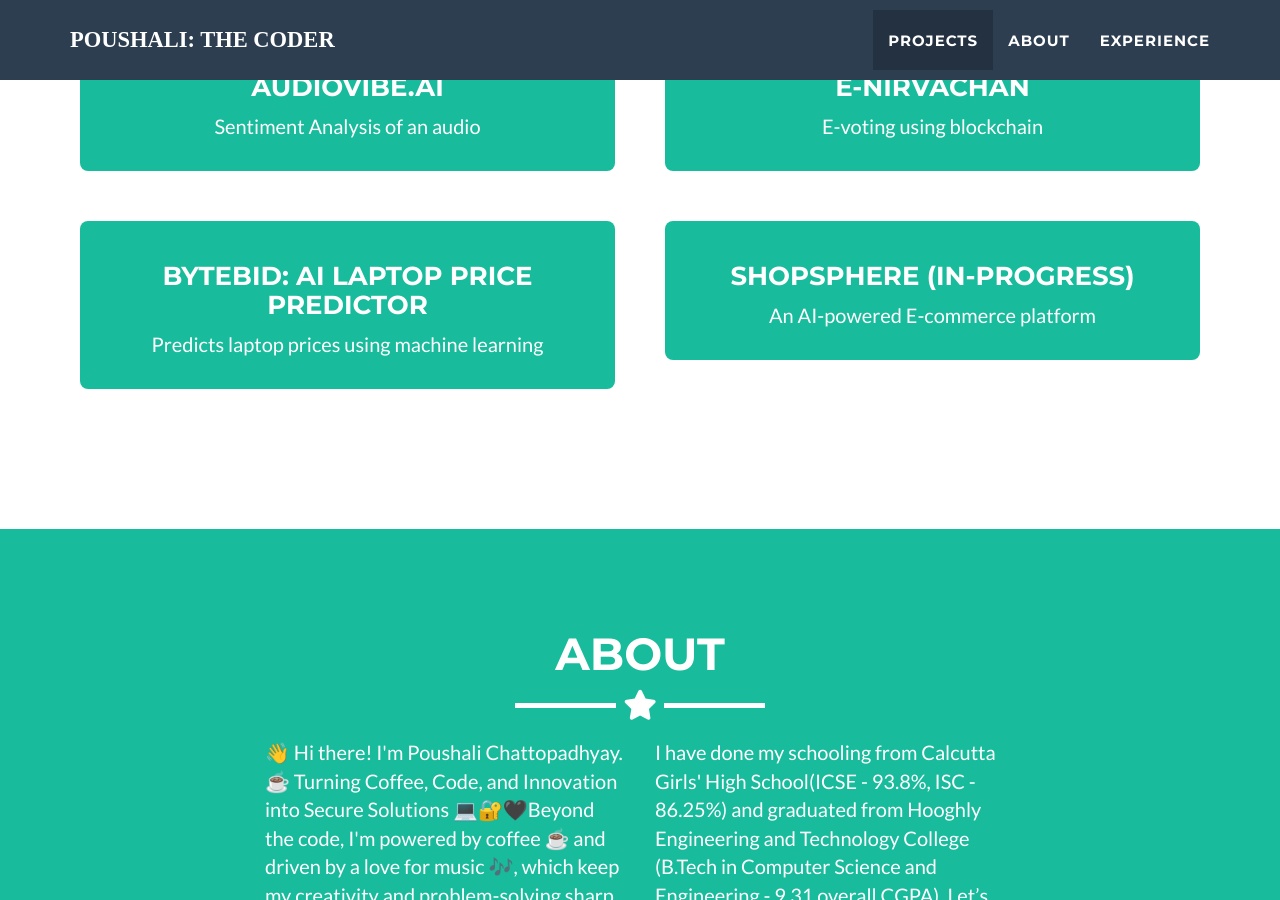
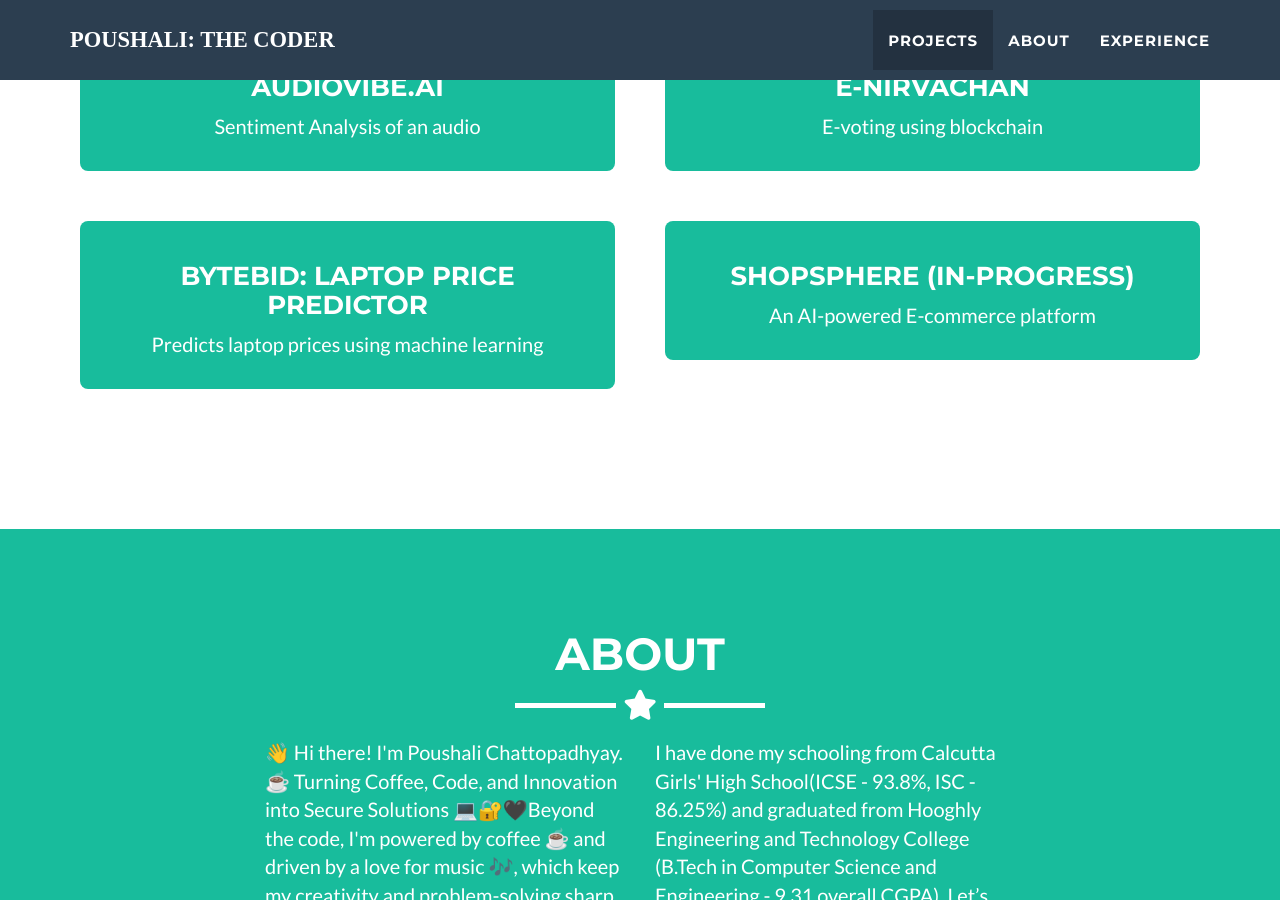
Before and after one commit to poushalic34/poushalic34.github.io, a Jekyll site: the page built from index.html, in a window 1280 px wide and 900 px high, scrolled down 1368 px. Built offline with Jekyll 4.4.1, drawn with Linux system fonts in a browser that asks for light colours.

```diff
--- a/_includes/portfolio_grid.html
+++ b/_includes/portfolio_grid.html
@@ -30,7 +30,7 @@
       <!-- Project 3 -->
       <div class="col-md-6 portfolio-flex-item portfolio-item">
         <div class="project-box" data-toggle="modal" data-target="#projectModal3">
-          <h3>ByteBid: AI Laptop Price Predictor</h3>
+          <h3>ByteBid: Laptop Price Predictor</h3>
           <p>Predicts laptop prices using machine learning</p>
         </div>
       </div>
```
